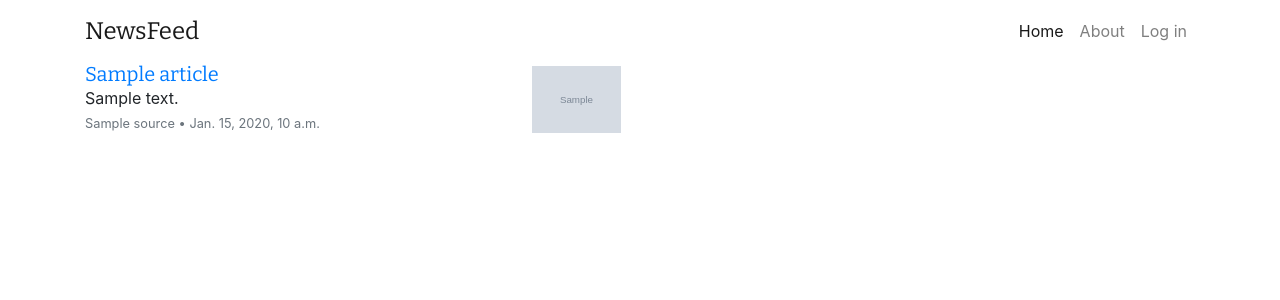
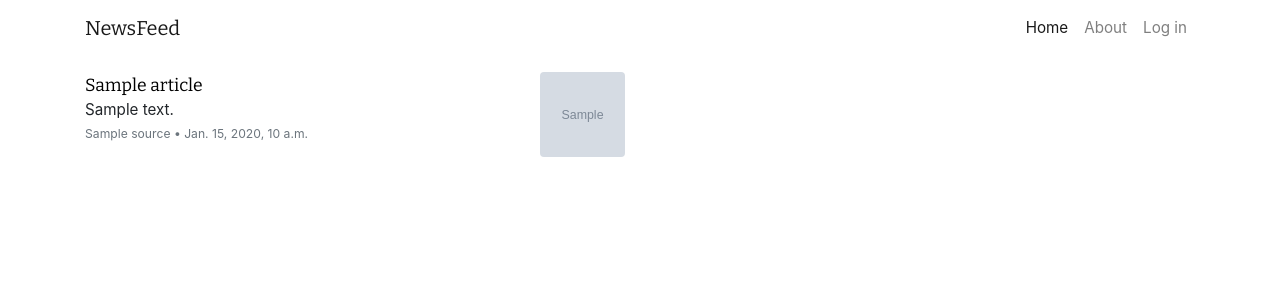
Before and after one commit to josh-minch/newsfeed, a Django app: template feed/templates/feed/index.html in a window 1280 px wide. Shown: the top 300 px of the page. Run offline with Django 3.2, Linux system fonts and the light colour scheme; the template is opened without the code that fills it: most values are stand-ins (such as "Sample title", 1, 10 or a date in 2020); grey boxes marked "Sample" are stand-in pictures; some libraries are stand-ins or nearby versions.

Commit message:
Update UI: link colors, size,images, margins

```diff
--- a/feed/static/feed/custom.css
+++ b/feed/static/feed/custom.css
@@ -1,19 +1,42 @@
 .navbar-brand {
-    font-size: 1.5rem;
+    font-size: 1.25rem;
+    font-weight: 500;
     font-family: "Bitter";
 }
 
+.title {
+    font-size: 1.1rem;
+    font-weight: 500;
+    outline: none;
+    text-decoration: none;
+}
+
+.title:link {
+    color: black;
+}
+
+.title:visited {
+    color: black;
+}
+
+.title:hover {
+    background: #CDFEAA;
+    text-decoration: none;
+}
+
 h1, h2, h3, h4, h5, h6 {
-    margin-top: 0;
-    margin-bottom: 0.5rem;
+    margin-top: 0rem;
+    margin-bottom: 0.2rem;
     font-family: "Bitter";
 }
 
 body {
     font-family: -apple-system, BlinkMacSystemFont, "Segoe UI", Roboto, "Helvetica Neue", Arial, "Noto Sans", sans-serif, "Apple Color Emoji", "Segoe UI Emoji", "Segoe UI Symbol", "Noto Color Emoji";
+    font-size: 0.95rem;
 }
 
-.img-thumbnail {
-    max-height: 75px;
-    width: auto;
+img {
+    object-fit: cover;
+    width: 5.3rem;
+    height: 5.3rem;
 }
--- a/feed/templates/feed/index.html
+++ b/feed/templates/feed/index.html
@@ -20,7 +20,7 @@
 <body>
 
     <!-- Navigation -->
-    <nav class="navbar navbar-expand-sm navbar-light bg-white static-top">
+    <nav class="navbar navbar-expand-sm navbar-light bg-white">
         <div class="container">
             <a class="navbar-brand" href="#">NewsFeed</a>
             <button class="navbar-toggler" type="button" data-toggle="collapse" data-target="#navbarResponsive"
@@ -48,18 +48,22 @@
     <!-- Page Content -->
     <div class="container" role="main">
         {% for row in articles %}
-        <div class="row mb-3">
+        <div class="row">
             {% for article in row %}
-            <div class="col-md-6">
+            <div class="col-md-6 mt-3">
                 <div class="media">
                     <div class="media-body align-items-start">
-                        <h5 class="mt-0 mb-0"><a href="{{ article.url }}">{{ article.title }}</a></h5>
+                        <h5 class=""><a class="title" href="{{ article.url }}">{{ article.title }}</a></h5>
+                        {% if article.description != None %}
                         <div>{{ article.description }}</div>
+                        {% endif %}
                         <small class="text-muted">{{ article.source }} • </small>
                         <small class="text-muted">{{ article.pub_date }}</small>
                     </div>
-                    <a href="{{ article.url }}"><img class="img-thumbnail border-0 float-right"
+                    {% if article.url_to_image != None %}
+                    <a href="{{ article.url }}"><img class="rounded ml-2 float-right"
                             src="{{ article.url_to_image }}"></a>
+                    {% endif %}
                 </div>
             </div>
             {% endfor %}
```
